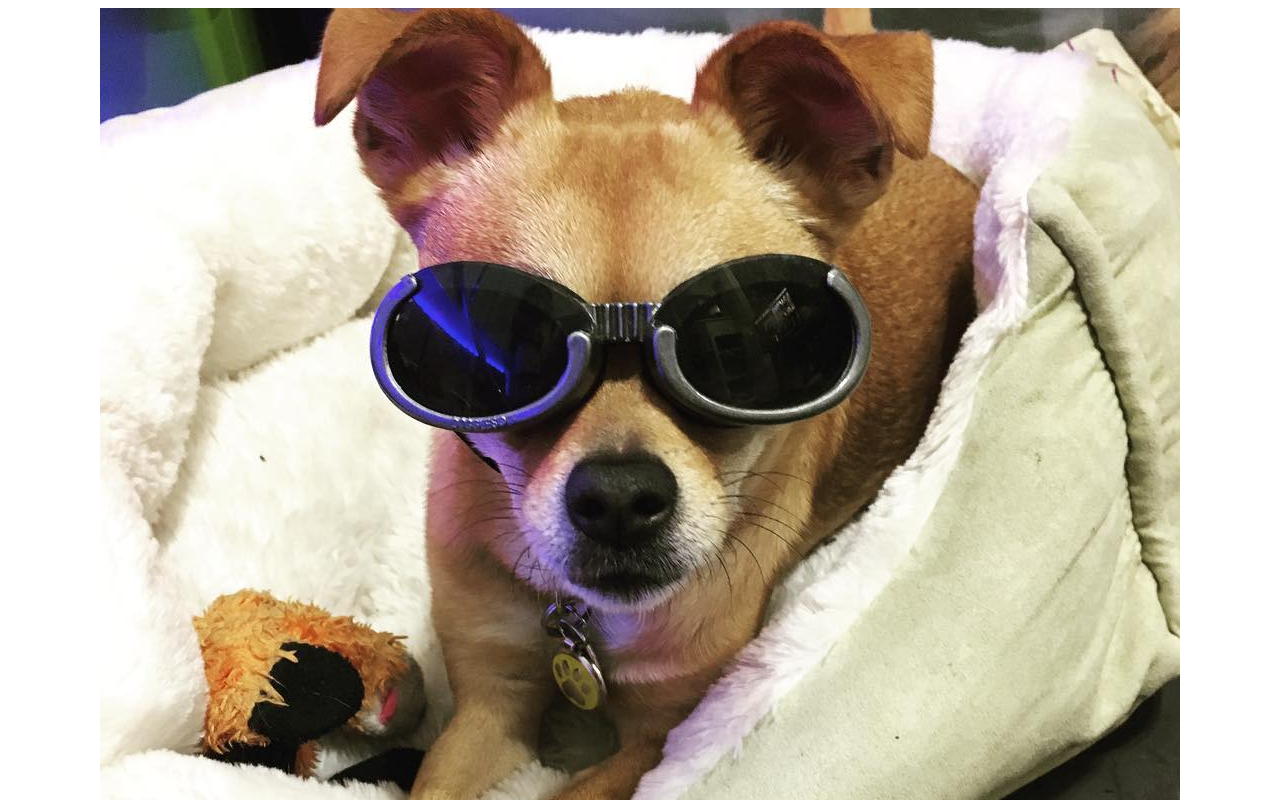
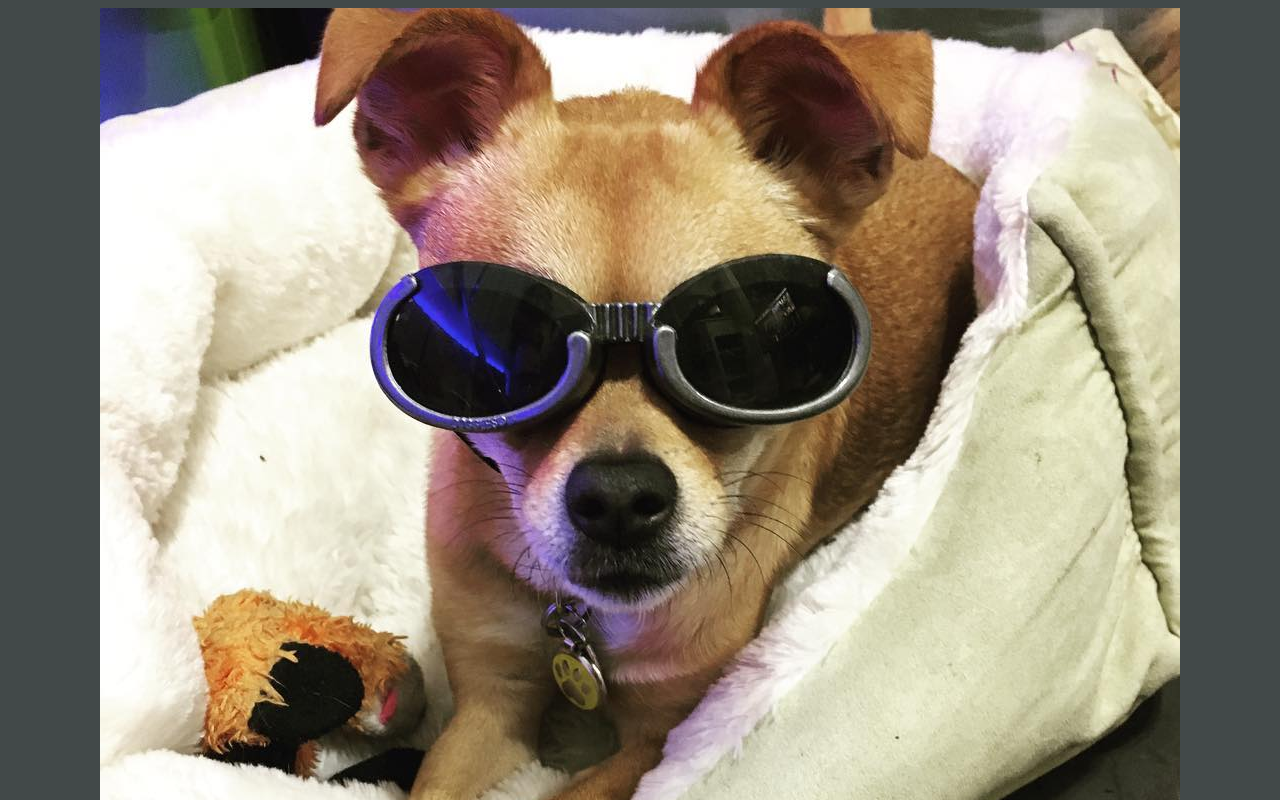
Before and after one commit to voodoo907/Chuggle, a plain HTML site: page index.html in a window 1280 px wide. Shown: the top 800 px of the page. Drawn offline with Linux system fonts and the light colour scheme.

Commit message:
Update index.html

```diff
--- a/index.html
+++ b/index.html
@@ -5,4 +5,7 @@
       <img src="Peggy.jpg" alt="Peggy looking dope">
     </a>
   </center>
+<style>
+body {background-color: #424949}
+</style>
 </html>
```
